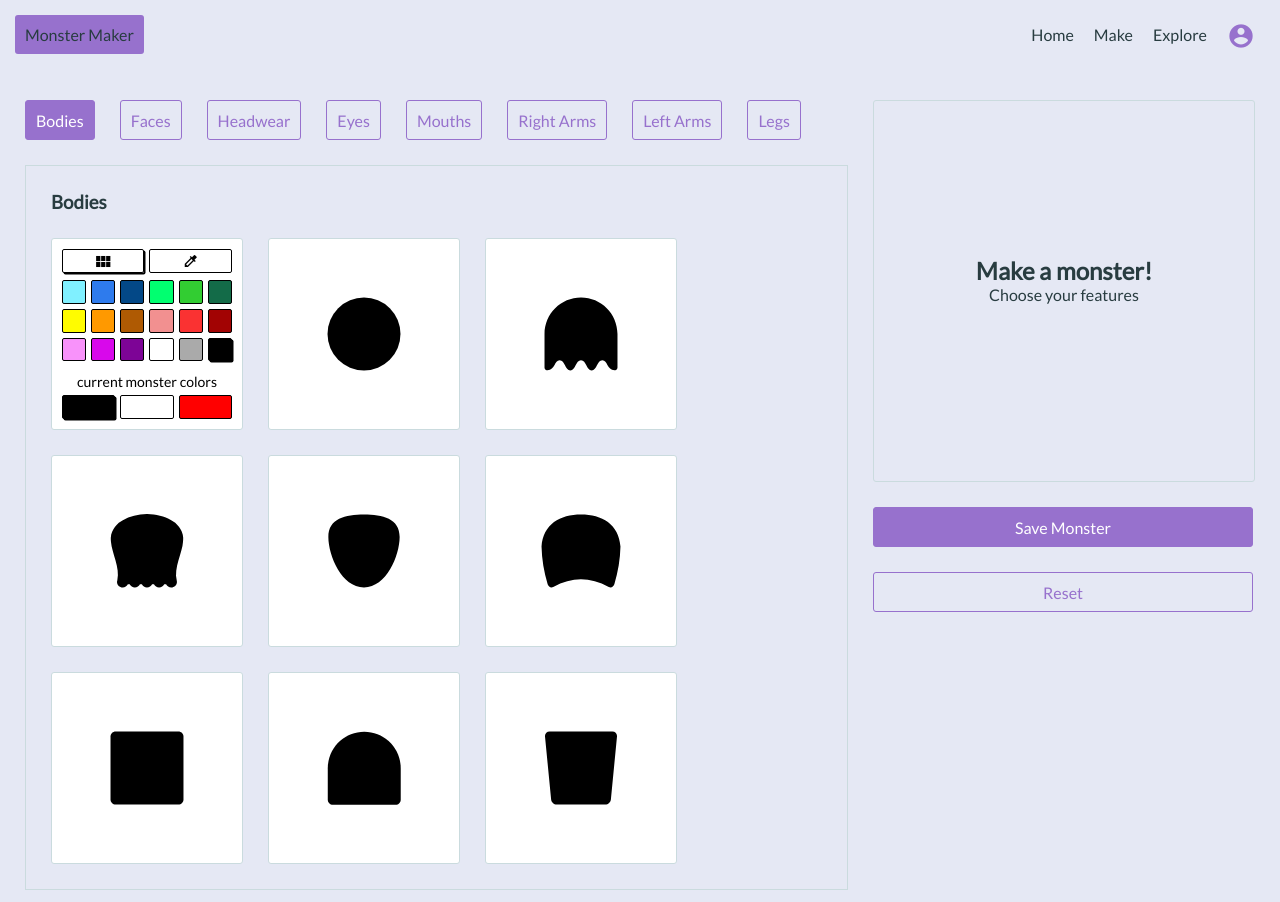
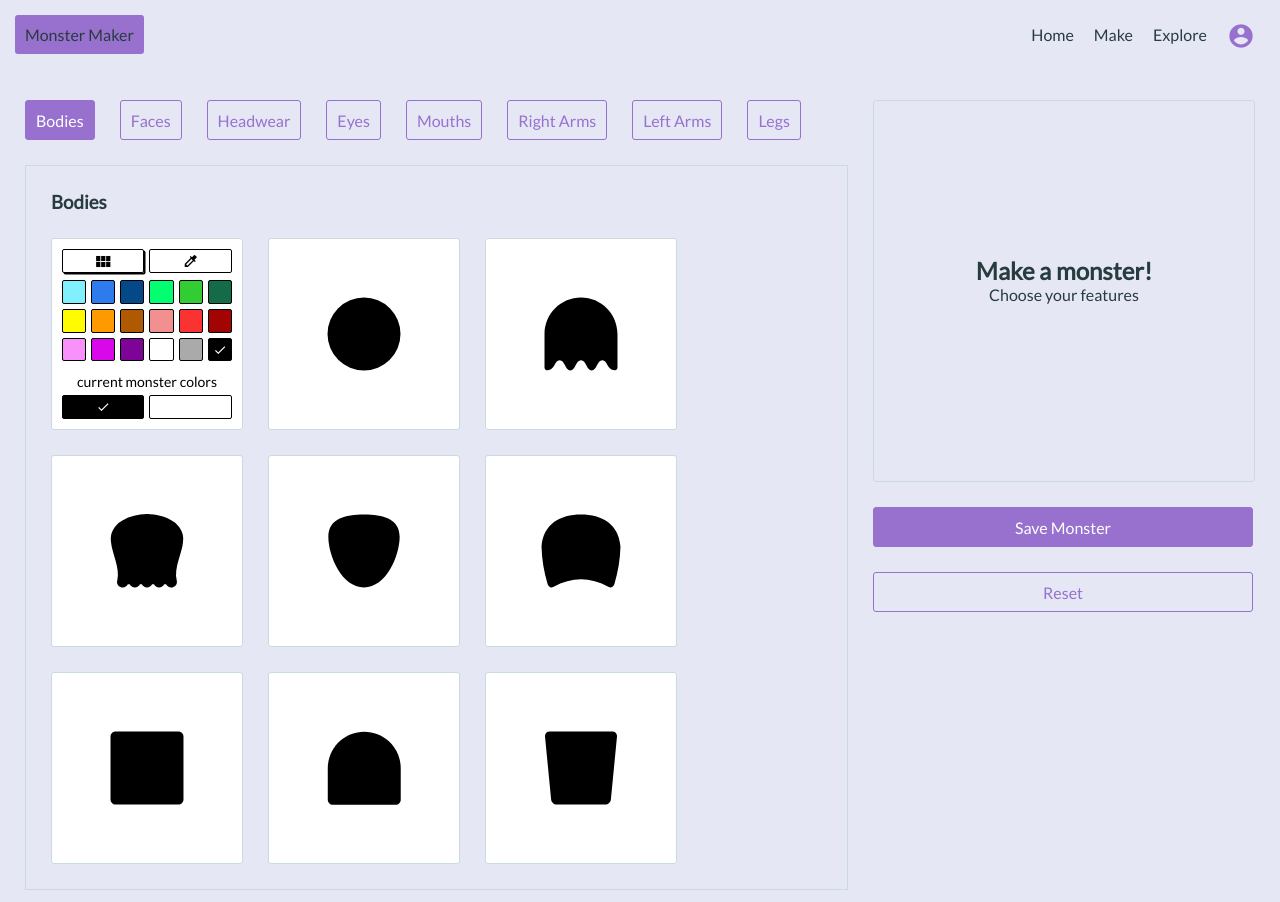
Before and after one commit to iamtraviscole/varyscary, a React (Create React App) app: page /monsters/new in a window 1280 px wide. Shown: the top 902 px of the page. Built offline with nearby package versions, Linux system fonts and the light colour scheme.

Commit message:
added real currentColors and changed swatch active style

```diff
--- a/src/components/ColorPicker.js
+++ b/src/components/ColorPicker.js
@@ -1,4 +1,5 @@
 import React, { Component } from 'react'
+import { connect } from 'react-redux'
 
 import '../styles/ColorPicker.css'
 
@@ -37,6 +38,7 @@ class ColorPicker extends Component {
   }
 
   render() {
+    const { monster } = this.props
 
     let colors = [
       '#80f0ff', '#2e7bed', '#034887', '#01ff70', '#32cd32', '#136b48',
@@ -44,14 +46,27 @@ class ColorPicker extends Component {
       '#f892fa', '#d808eb', '#7d0496', '#ffffff', '#aaaaaa', '#000000',
     ]
 
+    let checkColor = (color) => {
+      if(color.length < 5) {
+        color += color.slice(1);
+      }
+      return (color.replace('#','0x')) > (0xffffff/2) ? '#000' : '#fff';
+    }
+
     let swatchDivs = []
     colors.forEach(color => {
       if (this.props.color === color) {
         swatchDivs.push(
           <div key={color}
             className='ColorPicker__swatch'
-            style={{backgroundColor: color, boxShadow: '1.5px 1.5px 0px 0px black'}}
-            onClick={() => this.handleSwatchClick(color)}></div>)
+            style={{backgroundColor: color}}
+            onClick={() => this.handleSwatchClick(color)}>
+              <div className='ColorPicker__check'>
+                <i className="material-icons" style={{color: checkColor(color)}}>
+                  check
+                </i>
+              </div>
+            </div>)
       } else {
         swatchDivs.push(
           <div key={color}
@@ -66,9 +81,12 @@ class ColorPicker extends Component {
         current monster colors
       </div>
 
-    let currentColors = [
-      '#000000', '#ffffff', '#ff0000'
-    ]
+    let currentColors = []
+    for (const feature in monster) {
+      if (!currentColors.includes(monster[feature].fillColor)) {
+        currentColors.push(monster[feature].fillColor)
+      }
+    }
 
     let currentColorDivs = []
     currentColors.forEach(color => {
@@ -76,9 +94,14 @@ class ColorPicker extends Component {
         currentColorDivs.push(
           <div key={color}
             className='ColorPicker__current-swatch'
-            style={{backgroundColor: color, boxShadow: '1.5px 1.5px 0px 0px black'}}
+            style={{backgroundColor: color}}
             onClick={() => this.handleCurrentSwatchClick(color)}>
-        </div>)
+              <div className='ColorPicker__check'>
+                <i className="material-icons" style={{color: checkColor(color)}}>
+                  check
+                </i>
+              </div>
+          </div>)
         } else {
           currentColorDivs.push(
             <div key={color}
@@ -119,4 +142,10 @@ class ColorPicker extends Component {
   }
 }
 
-export default ColorPicker
+const mapStateToProps = (state) => {
+  return {
+    monster: state.monster
+  }
+}
+
+export default connect(mapStateToProps)(ColorPicker)
--- a/src/components/NewMonster.js
+++ b/src/components/NewMonster.js
@@ -83,7 +83,6 @@ class NewMonster extends PureComponent {
 
   createFeaturesObject = (featuresImport, fillProp = null) => {
     let features = {}
-    // const featureFill = fillProp
     for (const feature in featuresImport) {
       let FeatureComponent = featuresImport[feature]
       features[feature] = <FeatureComponent fillColor={fillProp}/>
--- a/src/styles/ColorPicker.css
+++ b/src/styles/ColorPicker.css
@@ -16,6 +16,15 @@
 
 .ColorPicker__swatch:hover {
   box-shadow: 0px 0px 0px 1px #000
+}
+
+.ColorPicker__check {
+  text-align: center;
+  margin-top: 2px;
+}
+
+.ColorPicker__check i {
+  font-size: 14px;
 }
 
 .ColorPicker__hue-ctr .hue-horizontal {
```
